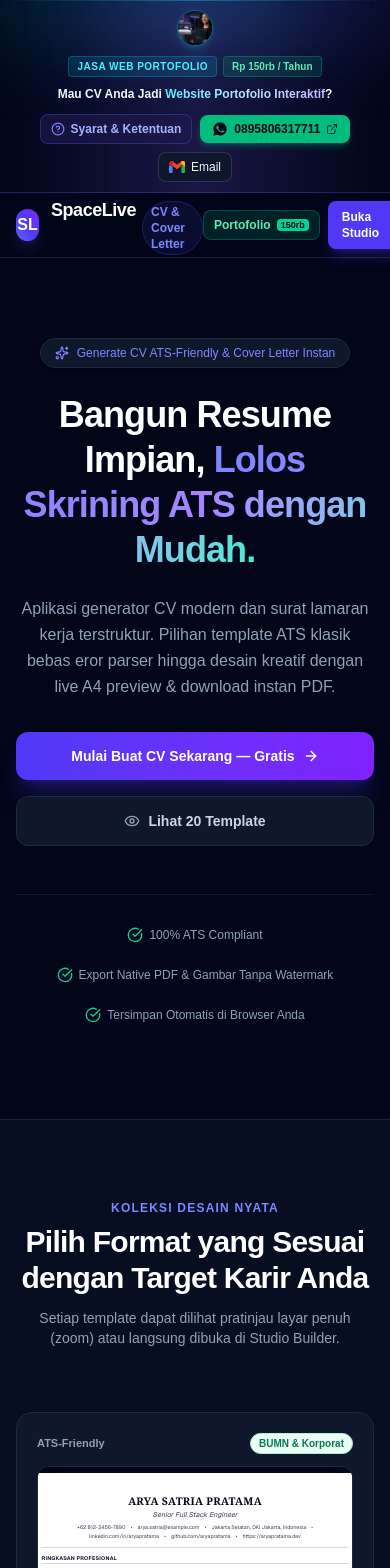
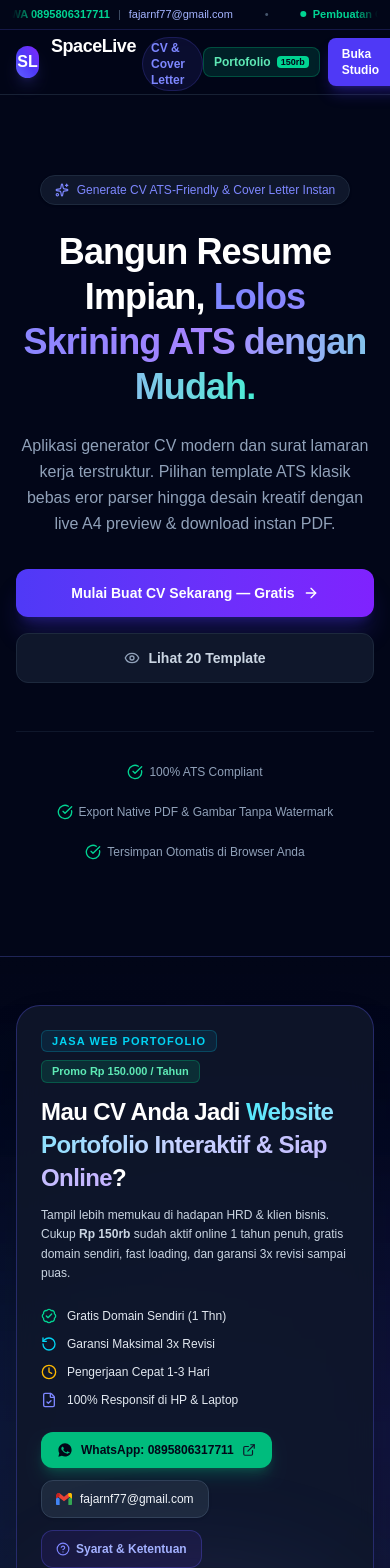
Before and after one commit to Fajarrr124314/CV-Generate, a Next.js app: page / in a window 390 px wide. Shown: the top 1568 px of the page. Built offline with nearby package versions, Linux system fonts and the light colour scheme.

Commit message:
feat(landing): move promo banner before templates showcase and add slim calm running ticker above header

```diff
--- a/src/app/page.tsx
+++ b/src/app/page.tsx
@@ -632,87 +632,54 @@ export default function HomePage() {
         </div>
       )}
 
-      {/* Elongated Advertising Banner: Jasa Pembuatan Website Portofolio (Positioned ABOVE Header) */}
-      <section className="relative bg-gradient-to-r from-slate-950 via-indigo-950/85 to-slate-950 border-b border-indigo-500/30 text-white overflow-hidden py-2.5 sm:py-3 px-3 sm:px-6 z-30 shadow-[0_4px_20px_rgba(79,70,229,0.15)]">
-        {/* Subtle top/ambient highlight lines */}
-        <div className="absolute top-0 inset-x-0 h-[1px] bg-gradient-to-r from-transparent via-cyan-400/40 to-transparent pointer-events-none" />
-        <div className="absolute -top-10 left-1/4 w-80 h-20 bg-indigo-500/15 blur-2xl pointer-events-none" />
-        <div className="absolute -top-10 right-1/4 w-80 h-20 bg-cyan-500/15 blur-2xl pointer-events-none" />
-
-        <div className="max-w-7xl mx-auto flex flex-col lg:flex-row items-center justify-between gap-3 sm:gap-4 relative z-10">
-          {/* Left Column: Organic Model Thumbnail + Tag + Main Promo Text */}
-          <div className="flex flex-col sm:flex-row items-center gap-2.5 sm:gap-3 text-center sm:text-left min-w-0">
-            {/* Organic Model Visual (Circular Vignette Aura - NO Box) */}
-            <div className="relative shrink-0 w-9 h-9 sm:w-10 sm:h-10 rounded-full overflow-hidden border border-cyan-400/40 shadow-md shadow-cyan-500/20 bg-slate-900 flex items-center justify-center">
-              <img
-                src="/web-portfolio-model.jpg"
-                alt="Model Portofolio Web"
-                className="w-full h-full object-cover object-center scale-125"
-              />
+      {/* Slim Continuous Ticker Above Header (Simple & Calm, Not Flashy) */}
+      <aside className="relative bg-slate-950 border-b border-indigo-500/20 text-slate-300 overflow-hidden py-1.5 px-3 z-30 select-none">
+        <div className="relative overflow-hidden [mask-image:linear-gradient(to_right,transparent,black_24px,black_calc(100%-24px),transparent)]">
+          <div className="animate-marquee-right flex items-center gap-8 cursor-default">
+            {/* Ticker Set 1 */}
+            <div className="flex items-center gap-8 shrink-0 text-[11px] sm:text-xs font-medium">
+              <span className="text-emerald-400 font-semibold flex items-center gap-1.5">
+                <span className="w-1.5 h-1.5 rounded-full bg-emerald-400"></span>
+                <span>Pembuatan CV & Cover Letter 100% Gratis Tanpa Watermark</span>
+              </span>
+              <span className="text-slate-600">•</span>
+              <span className="text-slate-200 flex items-center gap-1.5">
+                <span className="text-cyan-400 font-bold">Jasa Web Portofolio</span>
+                <span>Hanya Rp 150.000 / Tahun (Gratis Domain Sendiri & Garansi 3x Revisi)</span>
+              </span>
+              <span className="text-slate-600">•</span>
+              <span className="text-slate-400 flex items-center gap-2">
+                <span>Fast Response:</span>
+                <span className="text-emerald-400 font-semibold">WA 0895806317711</span>
+                <span className="text-slate-600">|</span>
+                <span className="text-indigo-300">fajarnf77@gmail.com</span>
+              </span>
+              <span className="text-slate-600">•</span>
             </div>
 
-            {/* Tag & Offer Badges */}
-            <div className="flex flex-wrap items-center justify-center sm:justify-start gap-1.5 sm:gap-2">
-              <span className="text-[10px] sm:text-[11px] font-extrabold uppercase tracking-wider text-cyan-300 bg-cyan-500/15 border border-cyan-500/30 px-2 py-0.5 rounded">
-                JASA WEB PORTOFOLIO
+            {/* Ticker Set 2 (Duplicate for Seamless Infinite Loop) */}
+            <div className="flex items-center gap-8 shrink-0 text-[11px] sm:text-xs font-medium" aria-hidden="true">
+              <span className="text-emerald-400 font-semibold flex items-center gap-1.5">
+                <span className="w-1.5 h-1.5 rounded-full bg-emerald-400"></span>
+                <span>Pembuatan CV & Cover Letter 100% Gratis Tanpa Watermark</span>
               </span>
-              <span className="text-[10px] sm:text-[11px] font-bold text-emerald-300 bg-emerald-500/15 border border-emerald-500/30 px-2 py-0.5 rounded">
-                Rp 150rb / Tahun
+              <span className="text-slate-600">•</span>
+              <span className="text-slate-200 flex items-center gap-1.5">
+                <span className="text-cyan-400 font-bold">Jasa Web Portofolio</span>
+                <span>Hanya Rp 150.000 / Tahun (Gratis Domain Sendiri & Garansi 3x Revisi)</span>
               </span>
-            </div>
-
-            {/* Headline and details */}
-            <div className="flex flex-col xl:flex-row xl:items-center gap-0.5 xl:gap-2">
-              <p className="text-xs sm:text-sm font-bold text-slate-100 leading-tight">
-                Mau CV Anda Jadi <span className="text-transparent bg-clip-text bg-gradient-to-r from-cyan-300 via-sky-200 to-violet-300">Website Portofolio Interaktif</span>?
-              </p>
-              <span className="hidden xl:inline text-indigo-400/50 text-xs">✦</span>
-              <p className="text-[11px] text-slate-300 hidden md:block">
-                Gratis Domain Sendiri • Garansi 3x Revisi • Siap Online Cepat
-              </p>
+              <span className="text-slate-600">•</span>
+              <span className="text-slate-400 flex items-center gap-2">
+                <span>Fast Response:</span>
+                <span className="text-emerald-400 font-semibold">WA 0895806317711</span>
+                <span className="text-slate-600">|</span>
+                <span className="text-indigo-300">fajarnf77@gmail.com</span>
+              </span>
+              <span className="text-slate-600">•</span>
             </div>
           </div>
-
-          {/* Right Column: Direct Contact CTA Buttons (WhatsApp & Gmail) + Syarat Ketentuan */}
-          <div className="flex items-center gap-2 shrink-0 flex-wrap justify-center">
-            {/* Syarat & Ketentuan Button */}
-            <button
-              type="button"
-              onClick={() => setIsPortfolioModalOpen(true)}
-              className="px-2.5 sm:px-3 py-1.5 bg-indigo-950/60 hover:bg-indigo-900/80 active:scale-95 text-indigo-300 hover:text-white text-xs font-semibold rounded-lg border border-indigo-500/30 flex items-center gap-1.5 transition-all cursor-pointer whitespace-nowrap"
-              title="Lihat Syarat & Ketentuan Paket 150rb"
-            >
-              <HelpCircle className="w-3.5 h-3.5 text-indigo-400" />
-              <span>Syarat & Ketentuan</span>
-            </button>
-
-            {/* WhatsApp CTA Button with Official WhatsApp Icon */}
-            <a
-              href="https://wa.me/62895806317711?text=Halo%20kak,%20saya%20tertarik%20dengan%20Jasa%20Pembuatan%20Web%20Portofolio%20(Paket%20150rb/tahun)"
-              target="_blank"
-              rel="noopener noreferrer"
-              className="px-3 sm:px-3.5 py-1.5 bg-emerald-500 hover:bg-emerald-400 active:scale-95 text-slate-950 text-xs font-bold rounded-lg shadow-md shadow-emerald-500/25 flex items-center gap-1.5 transition-all hover:scale-105 cursor-pointer whitespace-nowrap shrink-0"
-              title="Hubungi langsung via WhatsApp: 0895806317711"
-            >
-              <WhatsAppOfficialIcon className="w-4 h-4 fill-slate-950" />
-              <span className="hidden sm:inline">WhatsApp: 0895806317711</span>
-              <span className="sm:hidden font-extrabold">0895806317711</span>
-              <ExternalLink className="w-3 h-3 text-slate-900" />
-            </a>
-
-            {/* Email CTA Button with Official Gmail Multi-color Icon */}
-            <a
-              href="mailto:fajarnf77@gmail.com?subject=Tanya%20Jasa%20Pembuatan%20Web%20Portofolio%20(Paket%20150rb)"
-              className="px-2.5 sm:px-3 py-1.5 bg-slate-900/90 hover:bg-slate-800 active:scale-95 text-slate-100 hover:text-white text-xs font-medium rounded-lg border border-slate-700/80 flex items-center gap-1.5 transition-all hover:scale-105 cursor-pointer whitespace-nowrap shrink-0"
-              title="Kirim email ke fajarnf77@gmail.com"
-            >
-              <GmailOfficialIcon className="w-4 h-4" />
-              <span className="hidden md:inline">fajarnf77@gmail.com</span>
-              <span className="md:hidden">Email</span>
-            </a>
-          </div>
         </div>
-      </section>
+      </aside>
 
       {/* Top Header */}
       <header className="border-b border-slate-800/80 bg-slate-950/80 backdrop-blur-md sticky top-0 z-40">
@@ -828,6 +795,112 @@ export default function HomePage() {
             <div className="flex items-center gap-1.5">
               <CheckCircle className="w-4 h-4 text-emerald-400" />
               <span>Tersimpan Otomatis di Browser Anda</span>
+            </div>
+          </div>
+        </div>
+      </section>
+
+      {/* Featured Banner: Jasa Pembuatan Website Portofolio (Positioned BEFORE Template Showcase) */}
+      <section id="jasa-portofolio" className="py-12 sm:py-16 bg-gradient-to-b from-slate-950 via-indigo-950/40 to-slate-900 border-t border-b border-indigo-500/20 text-white relative overflow-hidden">
+        {/* Glow ambient background lights */}
+        <div className="absolute top-1/2 left-1/4 -translate-y-1/2 w-96 h-96 bg-indigo-600/10 blur-[130px] pointer-events-none" />
+        <div className="absolute top-1/2 right-1/4 -translate-y-1/2 w-96 h-96 bg-cyan-600/10 blur-[130px] pointer-events-none" />
+
+        <div className="max-w-7xl mx-auto px-4 sm:px-6 lg:px-8 relative z-10">
+          <div className="max-w-5xl mx-auto bg-slate-900/90 border border-indigo-500/30 rounded-3xl p-6 sm:p-10 shadow-2xl backdrop-blur-md">
+            <div className="grid grid-cols-1 lg:grid-cols-12 gap-8 items-center">
+              {/* Left Column: Details & Order CTA */}
+              <div className="lg:col-span-7">
+                <div className="flex flex-wrap items-center gap-2 mb-3">
+                  <span className="text-[11px] font-extrabold uppercase tracking-widest text-cyan-400 bg-cyan-500/10 border border-cyan-500/25 px-2.5 py-0.5 rounded-md">
+                    JASA WEB PORTOFOLIO
+                  </span>
+                  <span className="text-[11px] font-bold text-emerald-300 bg-emerald-500/15 border border-emerald-500/30 px-2.5 py-0.5 rounded-md">
+                    Promo Rp 150.000 / Tahun
+                  </span>
+                </div>
+
+                <h2 className="text-2xl sm:text-3xl font-black text-white tracking-tight leading-snug">
+                  Mau CV Anda Jadi <span className="text-transparent bg-clip-text bg-gradient-to-r from-cyan-300 via-indigo-200 to-violet-300">Website Portofolio Interaktif & Siap Online</span>?
+                </h2>
+
+                <p className="mt-3 text-xs sm:text-sm text-slate-300 leading-relaxed">
+                  Tampil lebih memukau di hadapan HRD & klien bisnis. Cukup <strong>Rp 150rb</strong> sudah aktif online 1 tahun penuh, gratis domain sendiri, fast loading, dan garansi 3x revisi sampai puas.
+                </p>
+
+                {/* Highlights Grid */}
+                <div className="grid grid-cols-1 sm:grid-cols-2 gap-3 my-6">
+                  <div className="flex items-center gap-2.5 text-xs text-slate-200">
+                    <BadgeCheck className="w-4 h-4 text-emerald-400 shrink-0" />
+                    <span>Gratis Domain Sendiri (1 Thn)</span>
+                  </div>
+                  <div className="flex items-center gap-2.5 text-xs text-slate-200">
+                    <RotateCcw className="w-4 h-4 text-cyan-400 shrink-0" />
+                    <span>Garansi Maksimal 3x Revisi</span>
+                  </div>
+                  <div className="flex items-center gap-2.5 text-xs text-slate-200">
+                    <Clock className="w-4 h-4 text-amber-400 shrink-0" />
+                    <span>Pengerjaan Cepat 1-3 Hari</span>
+                  </div>
+                  <div className="flex items-center gap-2.5 text-xs text-slate-200">
+                    <FileCheck className="w-4 h-4 text-indigo-400 shrink-0" />
+                    <span>100% Responsif di HP & Laptop</span>
+                  </div>
+                </div>
+
+                {/* Action CTA Buttons with Official Logos */}
+                <div className="flex flex-wrap items-center gap-3">
+                  <a
+                    href="https://wa.me/62895806317711?text=Halo%20kak,%20saya%20tertarik%20dengan%20Jasa%20Pembuatan%20Web%20Portofolio%20(Paket%20150rb/tahun)"
+                    target="_blank"
+                    rel="noopener noreferrer"
+                    className="px-4 sm:px-5 py-2.5 bg-emerald-500 hover:bg-emerald-400 active:scale-95 text-slate-950 text-xs font-bold rounded-xl shadow-lg shadow-emerald-500/25 flex items-center gap-2 transition-all hover:scale-105 cursor-pointer whitespace-nowrap"
+                  >
+                    <WhatsAppOfficialIcon className="w-4 h-4 fill-slate-950" />
+                    <span>WhatsApp: 0895806317711</span>
+                    <ExternalLink className="w-3.5 h-3.5 text-slate-900" />
+                  </a>
+
+                  <a
+                    href="mailto:fajarnf77@gmail.com?subject=Tanya%20Jasa%20Pembuatan%20Web%20Portofolio%20(Paket%20150rb)"
+                    className="px-3.5 sm:px-4 py-2.5 bg-slate-800 hover:bg-slate-700 active:scale-95 text-slate-100 hover:text-white text-xs font-medium rounded-xl border border-slate-700 flex items-center gap-2 transition-all hover:scale-105 cursor-pointer whitespace-nowrap shadow-sm"
+                  >
+                    <GmailOfficialIcon className="w-4 h-4" />
+                    <span>fajarnf77@gmail.com</span>
+                  </a>
+
+                  <button
+                    type="button"
+                    onClick={() => setIsPortfolioModalOpen(true)}
+                    className="px-3.5 py-2.5 bg-indigo-950/60 hover:bg-indigo-900/80 active:scale-95 text-indigo-300 hover:text-white text-xs font-semibold rounded-xl border border-indigo-500/30 flex items-center gap-1.5 transition-all cursor-pointer whitespace-nowrap"
+                  >
+                    <HelpCircle className="w-3.5 h-3.5 text-indigo-400" />
+                    <span>Syarat & Ketentuan</span>
+                  </button>
+                </div>
+              </div>
+
+              {/* Right Column: Organic Model Visual (NO Box Borders) */}
+              <div className="lg:col-span-5 flex items-center justify-center">
+                <div className="relative w-full max-w-sm h-60 sm:h-64 flex items-center justify-center">
+                  <div className="absolute inset-0 bg-gradient-to-tr from-indigo-500/20 via-purple-500/20 to-cyan-500/20 blur-3xl rounded-full pointer-events-none" />
+
+                  <div className="relative w-full h-full overflow-hidden [mask-image:radial-gradient(ellipse_at_center,black_50%,transparent_85%)] flex items-center justify-center">
+                    <img
+                      src="/web-portfolio-model.jpg"
+                      alt="Model Portofolio Web"
+                      className="w-full h-full object-cover object-center scale-110"
+                    />
+                  </div>
+
+                  <div className="absolute top-2 right-2 px-3 py-1 rounded-full bg-slate-900/90 border border-emerald-500/50 text-emerald-300 text-[11px] font-bold shadow-xl backdrop-blur-md pointer-events-none">
+                    Rp 150rb / Tahun
+                  </div>
+                  <div className="absolute bottom-2 left-2 px-3 py-1 rounded-full bg-slate-900/90 border border-cyan-500/50 text-cyan-300 text-[11px] font-semibold shadow-xl backdrop-blur-md pointer-events-none">
+                    Gratis Domain Sendiri
+                  </div>
+                </div>
+              </div>
             </div>
           </div>
         </div>
@@ -1005,122 +1078,6 @@ export default function HomePage() {
         </div>
       </section>
 
-      {/* Dedicated Section: Jasa Pembuatan Website Portofolio */}
-      <section id="jasa-portofolio" className="py-20 bg-gradient-to-b from-slate-950 via-indigo-950/40 to-slate-950 border-t border-slate-800/80 relative overflow-hidden">
-        {/* Glow ambient background lights */}
-        <div className="absolute top-1/2 left-1/4 -translate-y-1/2 w-96 h-96 bg-indigo-600/10 blur-[130px] pointer-events-none" />
-        <div className="absolute top-1/2 right-1/4 -translate-y-1/2 w-96 h-96 bg-cyan-600/10 blur-[130px] pointer-events-none" />
-
-        <div className="max-w-7xl mx-auto px-4 sm:px-6 lg:px-8 relative z-10">
-          <div className="text-center max-w-3xl mx-auto mb-14">
-            <div className="inline-flex items-center gap-2 px-3 py-1 rounded-full bg-emerald-500/15 border border-emerald-500/30 text-xs font-bold text-emerald-300 mb-3">
-              <span>PROMO EKSKLUSIF — RP 150.000 / TAHUN</span>
-            </div>
-            <h2 className="text-3xl sm:text-4xl font-extrabold text-white tracking-tight">
-              Jasa Pembuatan Website Portofolio Interaktif
-            </h2>
-            <p className="mt-3 text-sm sm:text-base text-slate-300 leading-relaxed">
-              Tampil memukau di hadapan HRD dan klien bisnis dengan portofolio web pribadi online yang cepat, responsif, dan siap dibagikan ke mana saja.
-            </p>
-          </div>
-
-          <div className="max-w-5xl mx-auto bg-slate-900/80 border border-indigo-500/30 rounded-3xl p-6 sm:p-10 shadow-2xl backdrop-blur-md">
-            <div className="grid grid-cols-1 lg:grid-cols-12 gap-8 items-center">
-              {/* Left Details */}
-              <div className="lg:col-span-7">
-                <div className="flex items-baseline gap-2 mb-4">
-                  <span className="text-4xl sm:text-5xl font-black text-white">Rp 150.000</span>
-                  <span className="text-sm font-semibold text-slate-400">/ 1 Tahun Penuh</span>
-                </div>
-
-                <p className="text-xs sm:text-sm text-slate-300 mb-6 leading-relaxed">
-                  Paket lengkap siap pakai tanpa ribet coding atau setup server. Cukup kirimkan data CV Anda, kami ubah menjadi website portofolio profesional berkelas dunia.
-                </p>
-
-                {/* Terms & Highlights Grid */}
-                <div className="grid grid-cols-1 sm:grid-cols-2 gap-3.5 mb-8">
-                  <div className="flex items-start gap-2.5 p-3 rounded-xl bg-slate-950/60 border border-slate-800">
-                    <BadgeCheck className="w-4 h-4 text-emerald-400 shrink-0 mt-0.5" />
-                    <div>
-                      <h4 className="text-xs font-bold text-white">Gratis Domain 1 Tahun</h4>
-                      <p className="text-[11px] text-slate-400">Alamat web kustom (contoh: namakamu.site).</p>
-                    </div>
-                  </div>
-
-                  <div className="flex items-start gap-2.5 p-3 rounded-xl bg-slate-950/60 border border-slate-800">
-                    <RotateCcw className="w-4 h-4 text-cyan-400 shrink-0 mt-0.5" />
-                    <div>
-                      <h4 className="text-xs font-bold text-white">Garansi 3x Revisi</h4>
-                      <p className="text-[11px] text-slate-400">Bebas revisi teks, foto, & penataan konten.</p>
-                    </div>
-                  </div>
-
-                  <div className="flex items-start gap-2.5 p-3 rounded-xl bg-slate-950/60 border border-slate-800">
-                    <Clock className="w-4 h-4 text-amber-400 shrink-0 mt-0.5" />
-                    <div>
-                      <h4 className="text-xs font-bold text-white">Pengerjaan 1-3 Hari</h4>
-                      <p className="text-[11px] text-slate-400">Proses kilat, langsung online siap pakai.</p>
-                    </div>
-                  </div>
-
-                  <div className="flex items-start gap-2.5 p-3 rounded-xl bg-slate-950/60 border border-slate-800">
-                    <FileCheck className="w-4 h-4 text-indigo-400 shrink-0 mt-0.5" />
-                    <div>
-                      <h4 className="text-xs font-bold text-white">100% Responsif & SEO</h4>
-                      <p className="text-[11px] text-slate-400">Optimal di HP, tablet, & monitor laptop.</p>
-                    </div>
-                  </div>
-                </div>
-
-                {/* Direct Action Order Buttons */}
-                <div className="flex flex-wrap items-center gap-3">
-                  <a
-                    href="https://wa.me/62895806317711?text=Halo%20kak,%20saya%20tertarik%20dengan%20Jasa%20Pembuatan%20Web%20Portofolio%20(Paket%20150rb/tahun)"
-                    target="_blank"
-                    rel="noopener noreferrer"
-                    className="px-5 py-3 bg-emerald-500 hover:bg-emerald-400 active:scale-95 text-slate-950 text-xs font-bold rounded-xl shadow-lg shadow-emerald-500/25 flex items-center gap-2 transition-all hover:scale-105 cursor-pointer whitespace-nowrap"
-                  >
-                    <WhatsAppOfficialIcon className="w-4 h-4 fill-slate-950" />
-                    <span>Pesan via WhatsApp (0895806317711)</span>
-                    <ExternalLink className="w-3.5 h-3.5 text-slate-900" />
-                  </a>
-
-                  <a
-                    href="mailto:fajarnf77@gmail.com?subject=Pesan%20Jasa%20Pembuatan%20Web%20Portofolio%20(Paket%20150rb)"
-                    className="px-4 py-3 bg-slate-800 hover:bg-slate-700 active:scale-95 text-slate-200 hover:text-white text-xs font-semibold rounded-xl border border-slate-700 flex items-center gap-2 transition-all hover:scale-105 cursor-pointer whitespace-nowrap"
-                  >
-                    <GmailOfficialIcon className="w-4 h-4" />
-                    <span>fajarnf77@gmail.com</span>
-                  </a>
-                </div>
-              </div>
-
-              {/* Right Model Visual (Organic Vignette Silhouette - NO Box borders) */}
-              <div className="lg:col-span-5 flex items-center justify-center">
-                <div className="relative w-full max-w-sm h-64 sm:h-72 flex items-center justify-center">
-                  <div className="absolute inset-0 bg-gradient-to-tr from-indigo-500/20 via-purple-500/20 to-cyan-500/20 blur-3xl rounded-full pointer-events-none" />
-
-                  <div className="relative w-full h-full overflow-hidden [mask-image:radial-gradient(ellipse_at_center,black_50%,transparent_85%)] flex items-center justify-center">
-                    <img
-                      src="/web-portfolio-model.jpg"
-                      alt="Model Showcase Portofolio"
-                      className="w-full h-full object-cover object-center scale-110"
-                    />
-                  </div>
-
-                  <div className="absolute top-4 right-2 px-3 py-1 rounded-full bg-slate-900/90 border border-emerald-500/50 text-emerald-300 text-[11px] font-bold shadow-xl backdrop-blur-md">
-                    Rp 150rb / Tahun
-                  </div>
-                  <div className="absolute bottom-4 left-2 px-3 py-1 rounded-full bg-slate-900/90 border border-cyan-500/50 text-cyan-300 text-[11px] font-semibold shadow-xl backdrop-blur-md">
-                    Gratis Domain Sendiri
-                  </div>
-                </div>
-              </div>
-            </div>
-          </div>
-        </div>
-      </section>
-
       {/* CTA Bottom Banner */}
       <section className="py-16 bg-gradient-to-r from-indigo-900/50 via-slate-900 to-violet-900/50 border-t border-slate-800 text-center">
         <div className="max-w-4xl mx-auto px-4">
```
